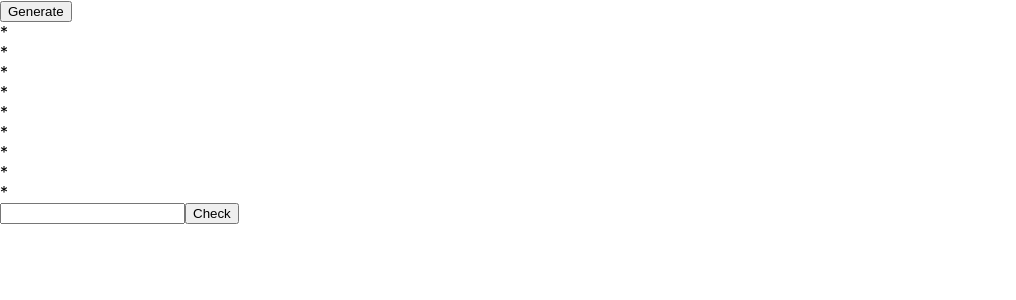
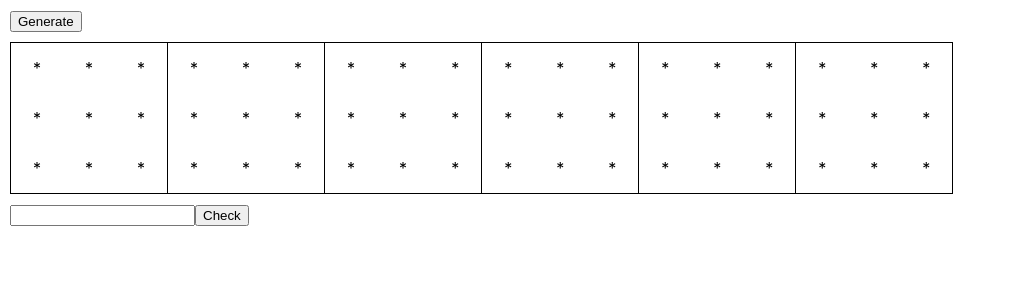
Before and after one commit to andrewupk/react-test-projects, a React (Create React App) app in the folder petals-around-the-rose/petals-rose/: page / in a window 1280 px wide. Shown: the top 300 px of the page, without its empty margins (0-1016 px from the left). Built offline with nearby package versions, Linux system fonts and the light colour scheme.

Commit message:
Normal div layout

```diff
--- a/petals-around-the-rose/petals-rose/src/TestLayout.css
+++ b/petals-around-the-rose/petals-rose/src/TestLayout.css
@@ -1,5 +1,5 @@
 .App {
-
+	margin: 10px;
 }
 
 .App-logo {
@@ -36,3 +36,25 @@
     transform: rotate(360deg);
   }
 }
+
+div.facetsContainer {
+	margin: 10px 0px 10px 0px;
+}
+
+div.facet {
+	display: inline-grid;
+	border: solid 1px;
+	border-right: none;
+}
+
+div.facet:last-of-type {
+	border-right: solid 1px;
+}
+
+div.row {
+	display: inline-flex;
+}
+
+div.cell {
+	padding: 15px 22px;
+}
--- a/petals-around-the-rose/petals-rose/src/TestLayout.js
+++ b/petals-around-the-rose/petals-rose/src/TestLayout.js
@@ -9,7 +9,26 @@ class TestLayout extends React.Component{
 					<button>Generate</button>
 				</div>
 				<div className="facetsContainer">
-					<div className="facet">
+					<Facet/>
+					<Facet/>
+					<Facet/>
+					<Facet/>
+					<Facet/>
+					<Facet/>
+				</div>
+				<div className="result">
+					<input type="text"/>
+					<button>Check</button>
+				</div>
+			</div>
+		);
+	}
+}
+
+class Facet extends React.Component{
+	render(){
+		return (
+			<div className='facet'>
 				<div className="row rowTop">
 					<div className="cell">*</div>
 					<div className="cell">*</div>
@@ -26,15 +45,8 @@ class TestLayout extends React.Component{
 					<div className="cell">*</div>
 				</div>
 			</div>
-				</div>
-				<div className="result">
-					<input type="text"/>
-					<button>Check</button>
-				</div>
-			</div>
 		);
 	}
 }
 
-
 export default TestLayout;
```
Lines whose indentation alone changed are shown as unchanged.
